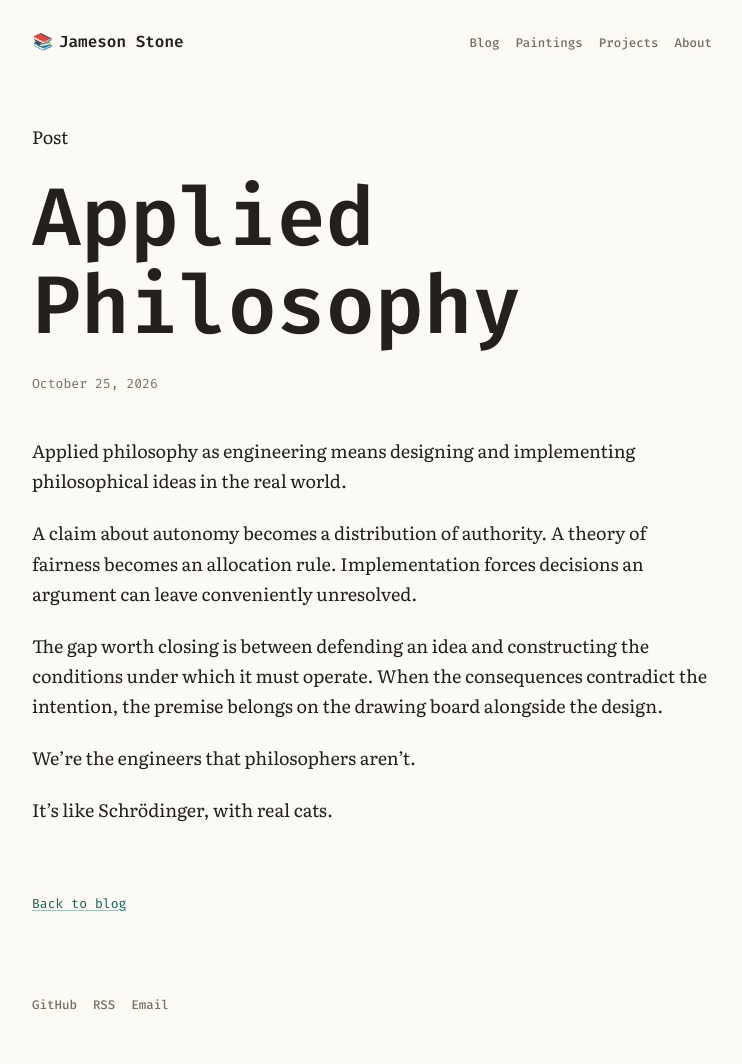
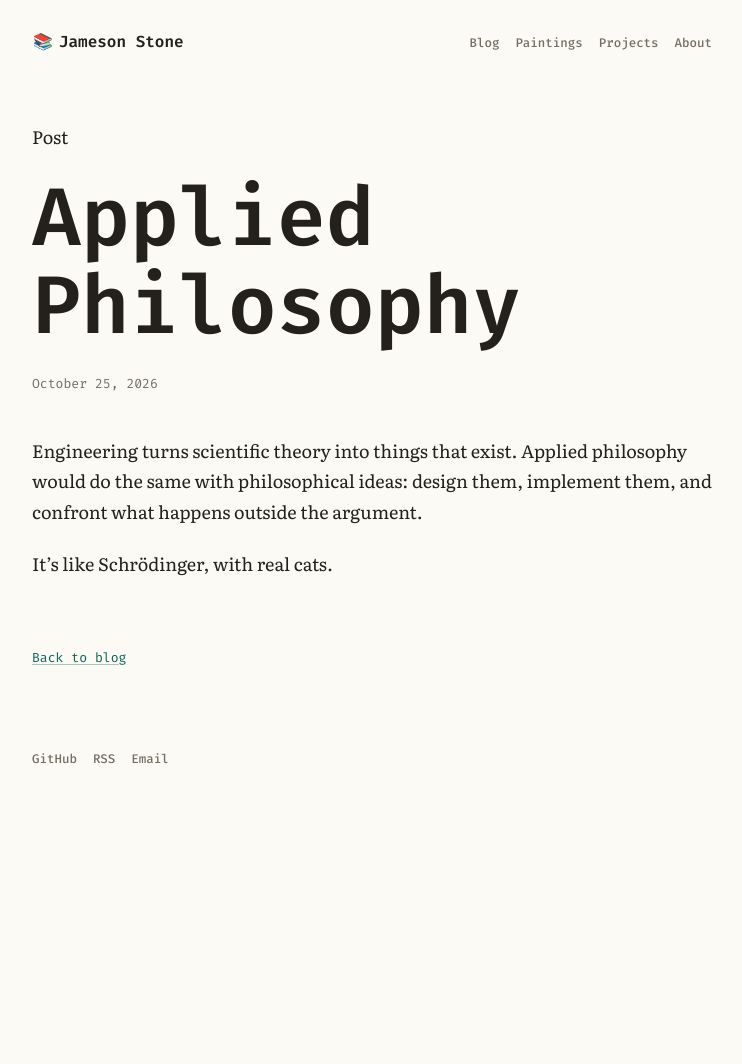
Before and after one commit to jamesonstone/jamesonstone.github.io, a Jekyll site: the page built from _posts/2026-10-25-applied-philosophy.md, in a window 1280 px wide. Shown: the whole page, without its empty margins (268-1010 px from the left). Built offline with Jekyll 4.4.1, drawn with Linux system fonts in a browser that asks for light colours; after the commit the page ends 900 px from its top, so only the background shows below that.

Commit message:
docs(GH-64): :memo: reduce Applied Philosophy to an idea and joke
- State the scientific-engineering analogy without collective framing or detours.
- Preserve the supplied Schrödinger closing line and update the post index.
- Verify normal build, site invariants, exact rendered text, and absence of CTA/links.
- Refs #64.

```diff
--- a/_posts/2026-10-25-applied-philosophy.md
+++ b/_posts/2026-10-25-applied-philosophy.md
@@ -4,12 +4,6 @@ title: "Applied Philosophy"
 date: 2026-10-25 11:56:00 -0400
 ---
 
-Applied philosophy as engineering means designing and implementing philosophical ideas in the real world.
-
-A claim about autonomy becomes a distribution of authority. A theory of fairness becomes an allocation rule. Implementation forces decisions an argument can leave conveniently unresolved.
-
-The gap worth closing is between defending an idea and constructing the conditions under which it must operate. When the consequences contradict the intention, the premise belongs on the drawing board alongside the design.
-
-We're the engineers that philosophers aren't.
+Engineering turns scientific theory into things that exist. Applied philosophy would do the same with philosophical ideas: design them, implement them, and confront what happens outside the argument.
 
 It's like Schrödinger, with real cats.
--- a/llms.txt
+++ b/llms.txt
@@ -15,7 +15,7 @@ Put the AGI in the bag, bro.
 
 ## Latest Posts
 
-- [Applied Philosophy](https://jamesonstone.github.io/blog/2026/10/25/applied-philosophy.html): A short proposition about designing and implementing philosophical ideas in the real world.
+- [Applied Philosophy](https://jamesonstone.github.io/blog/2026/10/25/applied-philosophy.html): An engineering analogy for designing and implementing philosophical ideas in the real world.
 - [Introducing Mint](https://jamesonstone.github.io/blog/2026/10/18/introducing-mint.html): A short introduction to Mint v1.0.0 and its GitHub Actions release workflow.
 - [No Sacred Cows in AI](https://jamesonstone.github.io/blog/2026/10/17/no-sacred-cows-in-ai.html): An essay on revisable priors, skills, and the eventual obsolescence of capability scaffolding.
 - [The Shallow Expert](https://jamesonstone.github.io/blog/2026/10/12/the-shallow-expert.html): An essay on the gap between producing convincing analysis and understanding its assumptions, consequences, and limits.
```
